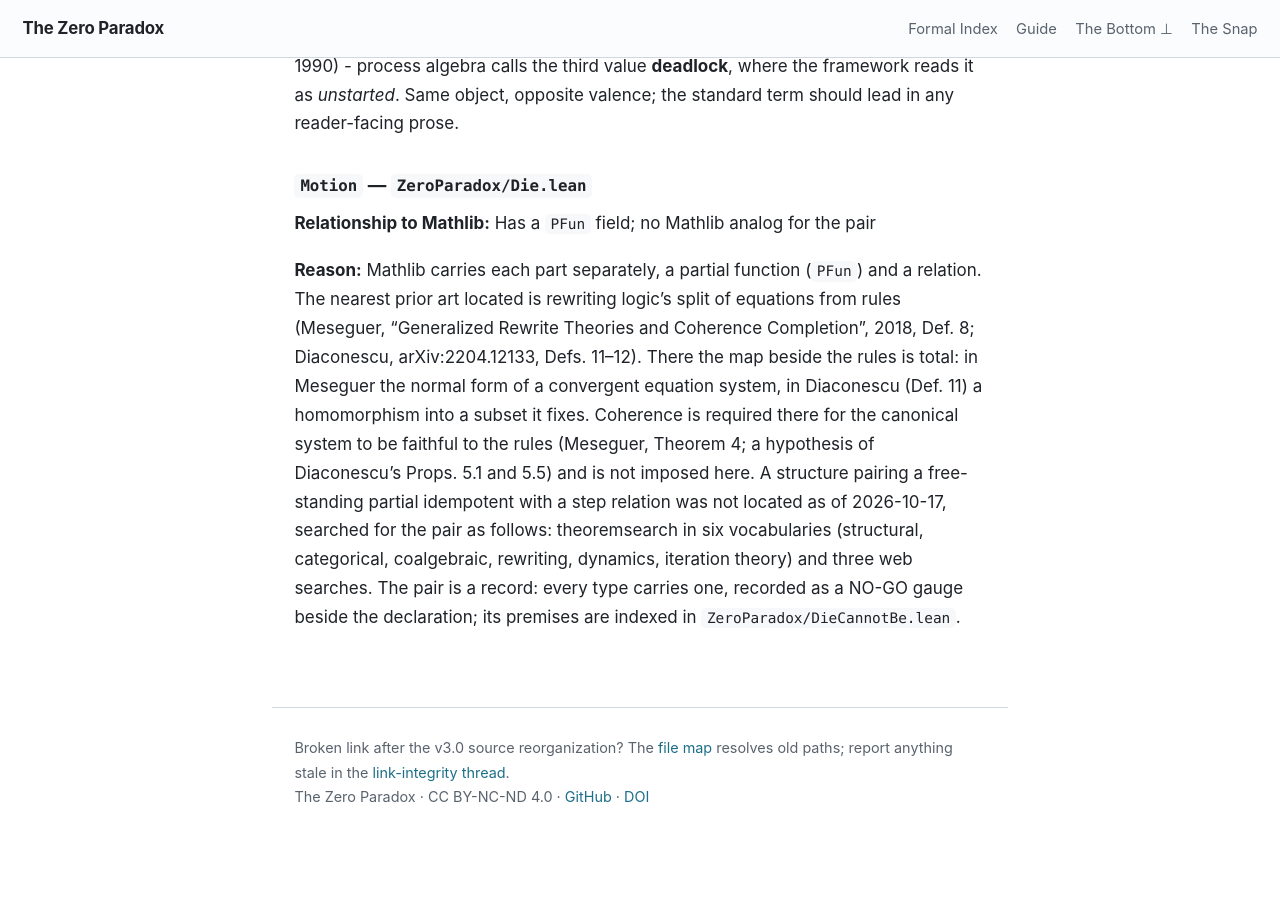
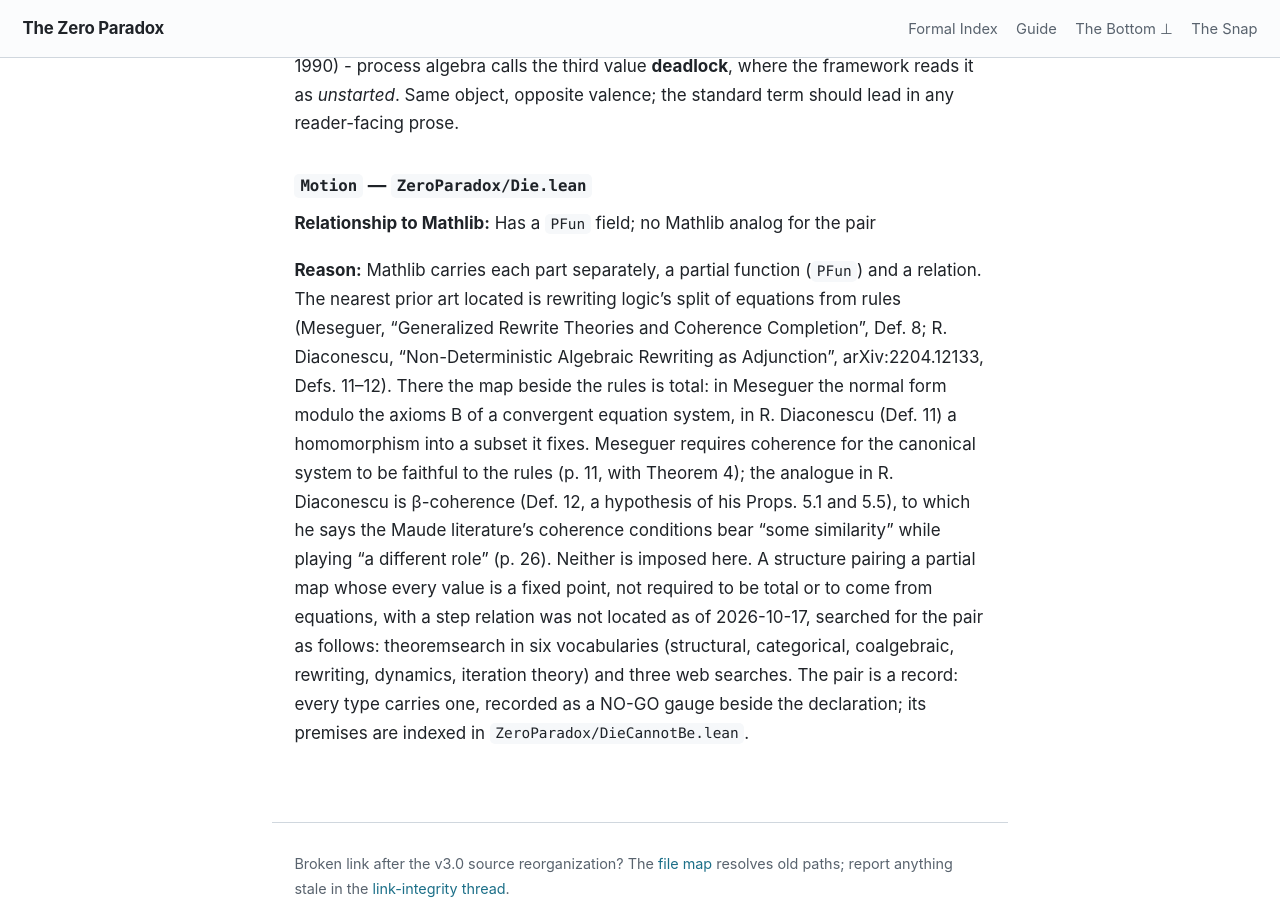
Before and after one commit to timbrigham/ZeroParadox, a Jekyll site: the page built from LEAN_CUSTOM_REGISTRY.md, in a window 1280 px wide and 900 px high, scrolled down 17461 px. Built offline with Jekyll 4.4.1, drawn with Linux system fonts in a browser that asks for light colours; our own code applies the rules of GitHub Pages for plain Markdown files; before the commit the page ends 18319 px from its top, so only the background shows below that.

Commit message:
Die: registration ⇔ choice fragment; DIE-CARRY-2 wording
DIE-CARRY-2a: land registering every motion ⇒ ChoiceFragment (no axioms) and
restate § IX as inter-derivability. 2b: scope the empty-stage control to
isLanding_of_mem / unique, land the universal example, and record that
not_mem_of_mem's nonempty premise is redundant. 2c/2d/2g: β-coherence as
R. Diaconescu's analogue, titles, Meseguer's "modulo B", no unprinted year.
2f: name the sibling CannotBe indexes.

Co-Authored-By: Claude Opus 5.5 (1M context) <noreply@anthropic.com>
Claude-Session: https://claude.ai/code/session_01WcG761XCVmcW666DuFHqG3

```diff
--- a/LEAN_CUSTOM_REGISTRY.md
+++ b/LEAN_CUSTOM_REGISTRY.md
@@ -325,4 +325,4 @@ The concrete model confirming that `ValuationStructure`'s abstract axioms have a
 
 **Relationship to Mathlib:** Has a `PFun` field; no Mathlib analog for the pair
 
-**Reason:** Mathlib carries each part separately, a partial function (`PFun`) and a relation. The nearest prior art located is rewriting logic's split of equations from rules (Meseguer, "Generalized Rewrite Theories and Coherence Completion", 2018, Def. 8; Diaconescu, arXiv:2204.12133, Defs. 11–12). There the map beside the rules is total: in Meseguer the normal form of a convergent equation system, in Diaconescu (Def. 11) a homomorphism into a subset it fixes. Coherence is required there for the canonical system to be faithful to the rules (Meseguer, Theorem 4; a hypothesis of Diaconescu's Props. 5.1 and 5.5) and is not imposed here. A structure pairing a free-standing partial idempotent with a step relation was not located as of 2026-10-17, searched for the pair as follows: theoremsearch in six vocabularies (structural, categorical, coalgebraic, rewriting, dynamics, iteration theory) and three web searches. The pair is a record: every type carries one, recorded as a NO-GO gauge beside the declaration; its premises are indexed in `ZeroParadox/DieCannotBe.lean`.
+**Reason:** Mathlib carries each part separately, a partial function (`PFun`) and a relation. The nearest prior art located is rewriting logic's split of equations from rules (Meseguer, "Generalized Rewrite Theories and Coherence Completion", Def. 8; R. Diaconescu, "Non-Deterministic Algebraic Rewriting as Adjunction", arXiv:2204.12133, Defs. 11–12). There the map beside the rules is total: in Meseguer the normal form modulo the axioms B of a convergent equation system, in R. Diaconescu (Def. 11) a homomorphism into a subset it fixes. Meseguer requires coherence for the canonical system to be faithful to the rules (p. 11, with Theorem 4); the analogue in R. Diaconescu is β-coherence (Def. 12, a hypothesis of his Props. 5.1 and 5.5), to which he says the Maude literature's coherence conditions bear "some similarity" while playing "a different role" (p. 26). Neither is imposed here. A structure pairing a partial map whose every value is a fixed point, not required to be total or to come from equations, with a step relation was not located as of 2026-10-17, searched for the pair as follows: theoremsearch in six vocabularies (structural, categorical, coalgebraic, rewriting, dynamics, iteration theory) and three web searches. The pair is a record: every type carries one, recorded as a NO-GO gauge beside the declaration; its premises are indexed in `ZeroParadox/DieCannotBe.lean`.
```
Also changed, not shown: 2 other files.
